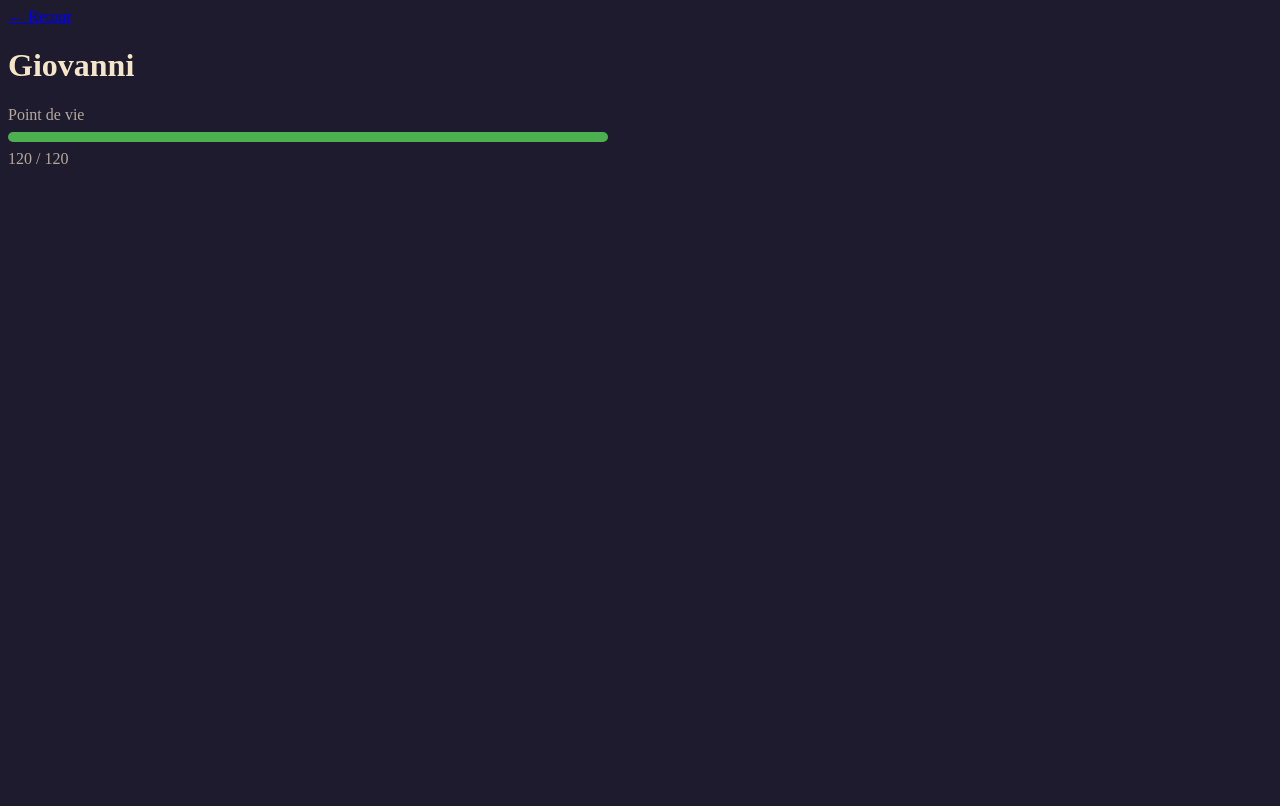
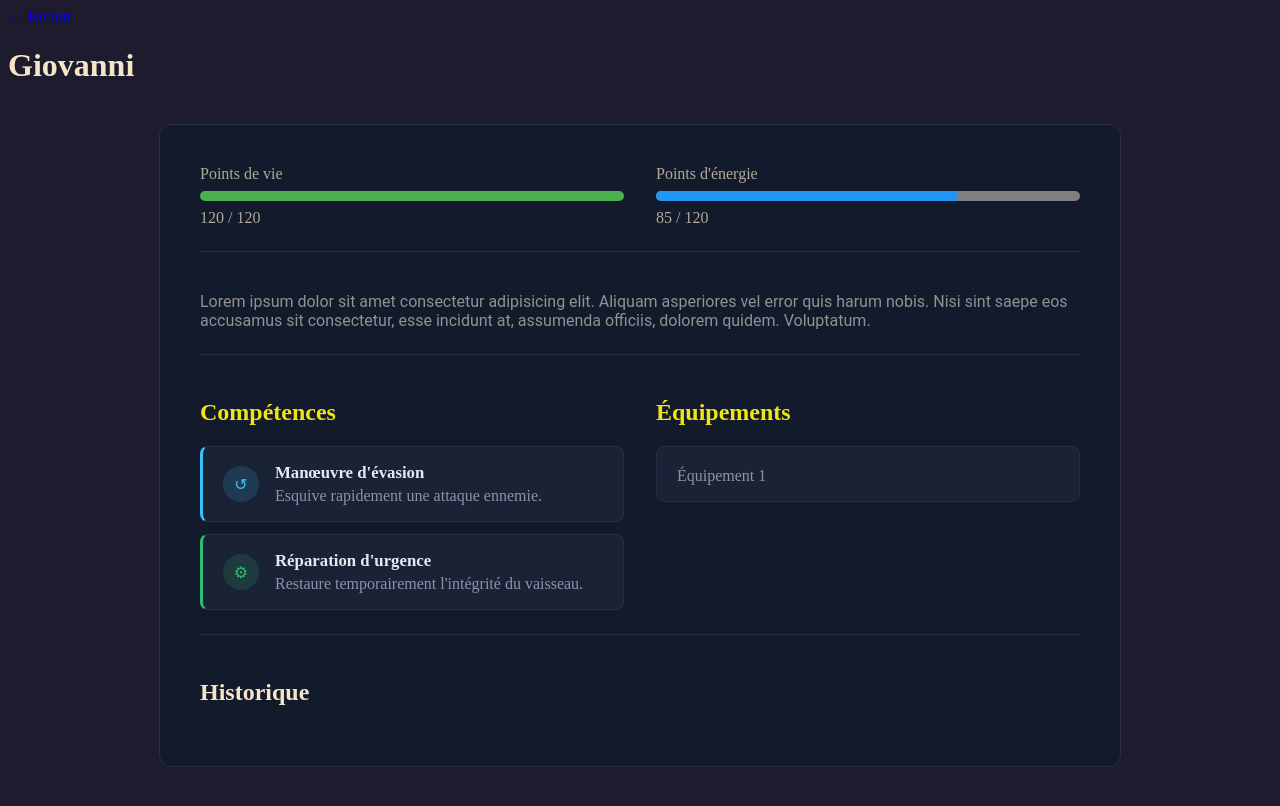
Before and after one commit to giolscode/SassRPG-Project, a website built with Vite: page src/giovanni/index.html in a window 1280 px wide. Built offline with nearby package versions, Linux system fonts and the light colour scheme.

Commit message:
css bar + add test description

```diff
--- a/src/giovanni/index.html
+++ b/src/giovanni/index.html
@@ -7,17 +7,75 @@
     <link rel="stylesheet" href="/src/body.scss" />
     <link rel="stylesheet" href="./style.scss" />
   </head>
+
   <body>
     <a href="/">← Retour</a>
     <h1>Giovanni</h1>
 
-    <div class="bar">
-      <p class="bar__label"> Point de vie </p>
-      <div class="bar__track">
-        <div class="bar__fill"></div>
+    <div class="card-user">
+      <div class="card-user__colonnes">
+        <div class="bar bar--vie">
+          <p class="bar__label">Points de vie</p>
+          <div class="bar__track">
+            <div class="bar__fill" style="--value: 100"></div>
+          </div>
+          <p class="bar__value">120 / 120</p>
+        </div>
+        <div class="bar bar--energie">
+          <p class="bar__label">Points d'énergie</p>
+          <div class="bar__track">
+            <div class="bar__fill" style="--value: 71"></div>
+          </div>
+          <p class="bar__value">85 / 120</p>
+        </div>
       </div>
-      <p class="bar__value">120 / 120</p>
+
+      <div class="card-user__section">
+        <p class="card-user__description">
+          Lorem ipsum dolor sit amet consectetur adipisicing elit. Aliquam
+          asperiores vel error quis harum nobis. Nisi sint saepe eos accusamus
+          sit consectetur, esse incidunt at, assumenda officiis, dolorem quidem.
+          Voluptatum.
+        </p>
+      </div>
+
+      <div class="card-user__section">
+        <div class="card-user__colonnes">
+          <div>
+            <h2 class="card-user__colonnes__title">Compétences</h2>
+            <div class="competence competence--evasion">
+              <span class="competence__icone">↺</span>
+              <div>
+                <h3 class="competence__titre">Manœuvre d'évasion</h3>
+                <p class="competence__texte">
+                  Esquive rapidement une attaque ennemie.
+                </p>
+              </div>
+            </div>
+
+            <div class="competence competence--reparation">
+              <span class="competence__icone">⚙</span>
+              <div>
+                <h3 class="competence__titre">Réparation d'urgence</h3>
+                <p class="competence__texte">
+                  Restaure temporairement l'intégrité du vaisseau.
+                </p>
+              </div>
+            </div>
+          </div>
+
+          <div>
+            <h2 class="card-user__colonnes__title">Équipements</h2>
+            <div class="equipement">
+              <p class="equipement__texte">Équipement 1</p>
+            </div>
+          </div>
+        </div>
+      </div>
+
+      <div class="card-user__section">
+        <h2>Historique</h2>
+      </div>
     </div>
-
   </body>
 </html>
--- a/src/giovanni/style.scss
+++ b/src/giovanni/style.scss
@@ -1 +1,4 @@
 @use "../../styles/components/bar.scss" ;
+@use "/styles/components/competences";
+@use "/styles/components/equipements";
+@use "/styles/sections/card";
--- a/src/joseph/style.scss
+++ b/src/joseph/style.scss
@@ -2,3 +2,4 @@
 @use "/styles/components/competences";
 @use "/styles/components/equipements";
 @use "/styles/sections/card";
+@use '/styles/components/bar';
--- a/styles/components/bar.scss
+++ b/styles/components/bar.scss
@@ -3,32 +3,41 @@ $bar_bg: gray;
 $green: #4caf50;
 $blue: #2196f3;
 
-.bar{
+@mixin couleur-bar($couleur) {
+  .bar__fill {
+    background: $couleur;
+  }
+}
+
+.bar {
   width: 100%;
   max-width: 600px;
 
-  &__label{
+  &__label {
     margin: 0 0 8px;
     font-size: 1rem;
     opacity: 0.7;
   }
 
-  &__track{
+  &__track {
     height: 10px;
     background-color: $bar_bg;
     border-radius: 10px;
     overflow: hidden;
   }
 
-  &__fill{
+  &__fill {
     height: 100%;
     width: calc(var(--value) * 1%);
     background: $green;
   }
 
-  &__value{
+  &__value {
     margin: 8px 0 0;
     font-size: 1rem;
     opacity: 0.7;
   }
 }
+
+.bar--vie    { @include couleur-bar($green); }
+.bar--energie { @include couleur-bar($blue); }
--- a/styles/sections/card.scss
+++ b/styles/sections/card.scss
@@ -23,4 +23,10 @@
       color: #efe415;
     }
   }
+
+  &__description{
+    font-size: 1rem;
+    font-family: 'Roboto', sans-serif;
+    color: #939191;
+  }
 }
```
Also changed, not shown: src/joseph/index.html (+0 -1 lines).
